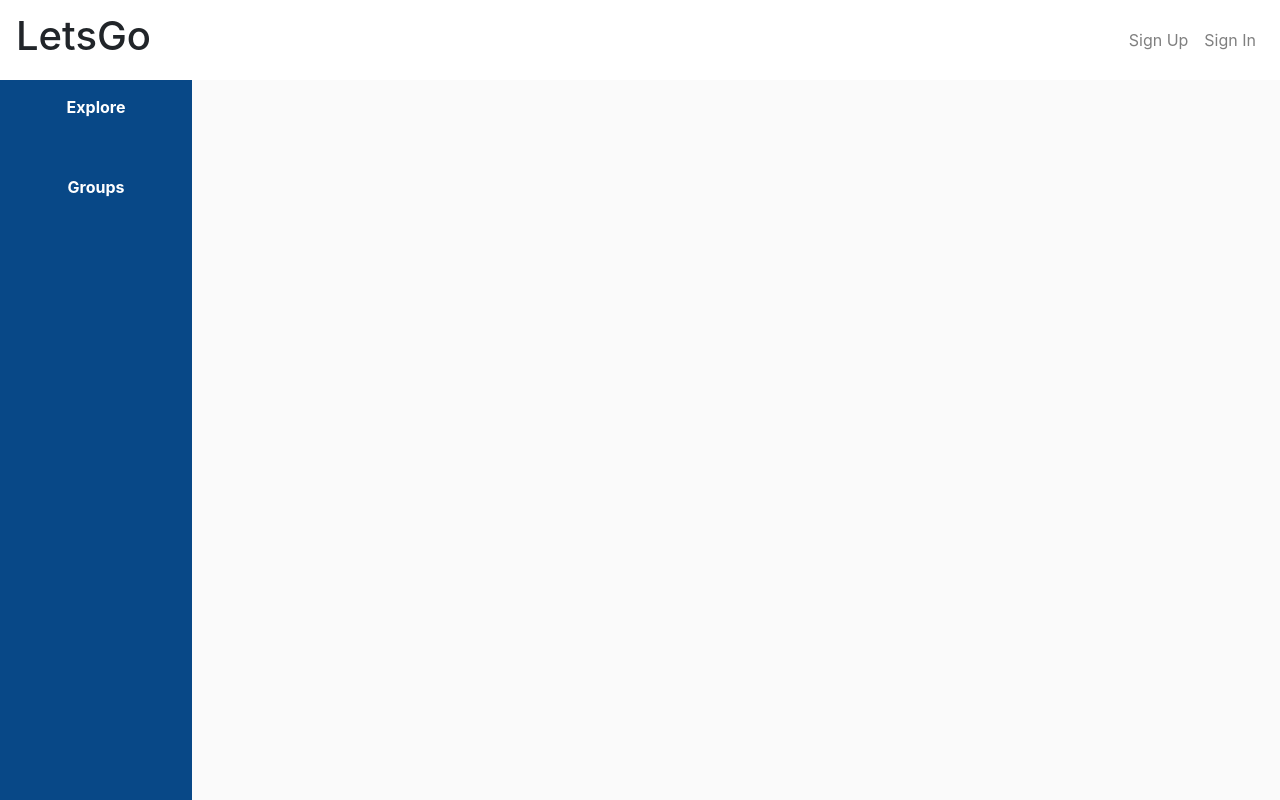
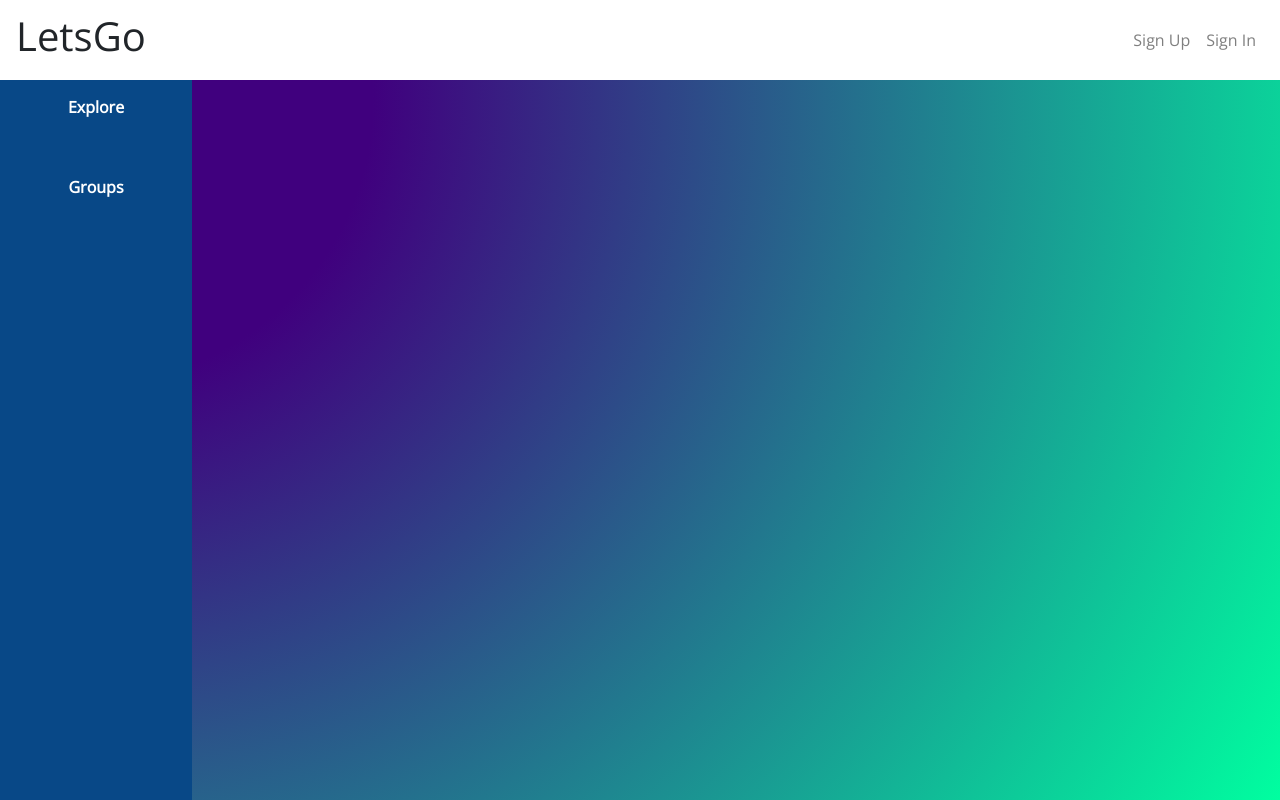
Before and after one commit to cpcurtis1218/Sports-App-Client, a React app: page /#/ in a window 1280 px wide. Built offline with nearby package versions, Linux system fonts and the light colour scheme.

Commit message:
App.scss
-Add font family Open Sans to body
-Add background image and sizing to body

```diff
--- a/src/App.scss
+++ b/src/App.scss
@@ -4,12 +4,11 @@ $error: #f08181;
 $charcoal: #ccc;
 
 body {
-  background: #FAFAFA;
-  // background: rgb(2,0,36);
-  // background: linear-gradient(135deg, rgba(2,0,36,1) 0%, rgba(9,9,121,1) 35%, rgba(0,212,255,1) 100%);
-  // background-attachment: fixed;
-  // background-size: cover;
-  // height: 100vh;
+  background-attachment: fixed;
+  background-image: radial-gradient(circle farthest-corner at 6.6% 12%, rgba(64,0,126,1) 20.8%, rgba(0,255,160,1) 100.2% );
+  background-size: cover;
+  font-family: 'Open Sans', sans-serif;
+  height: 100vh;
 }
 
 .flash-success,
```
